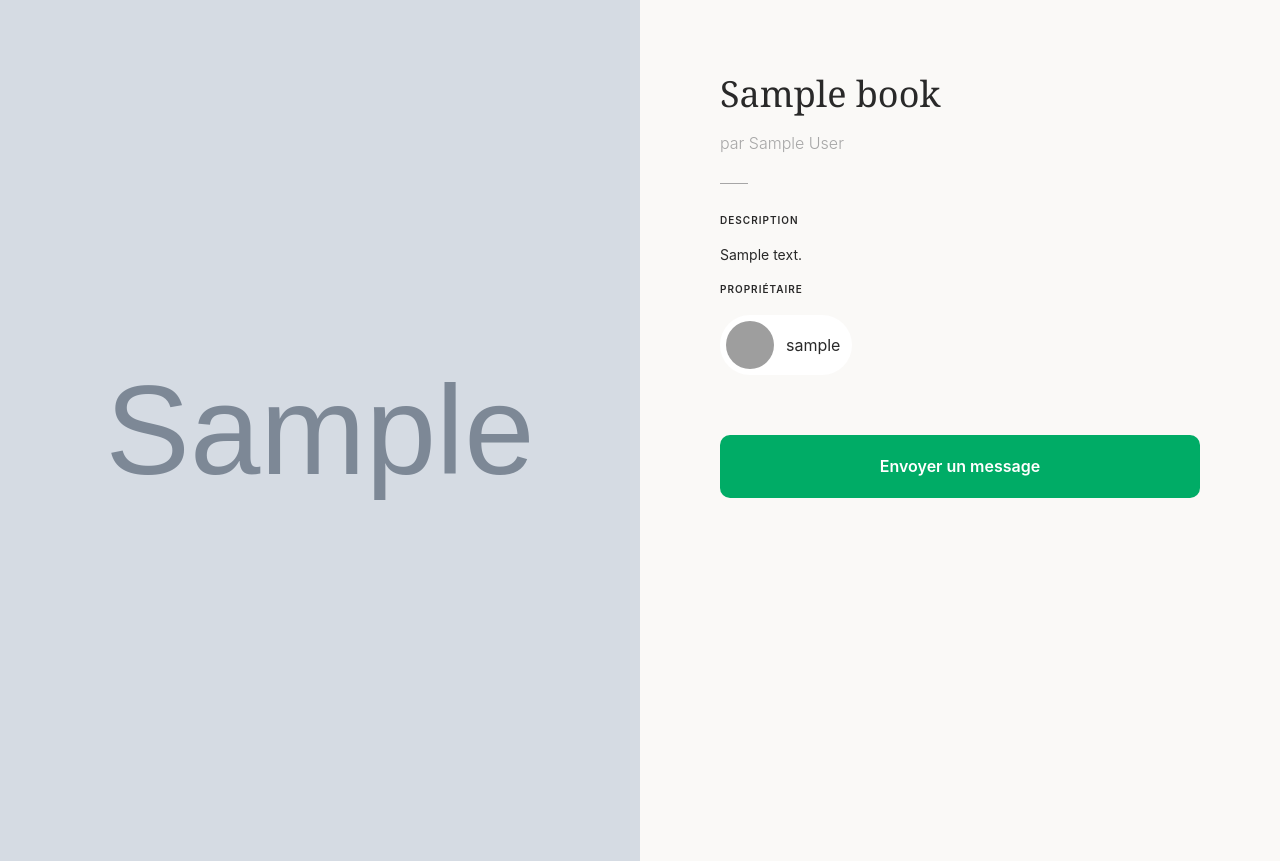
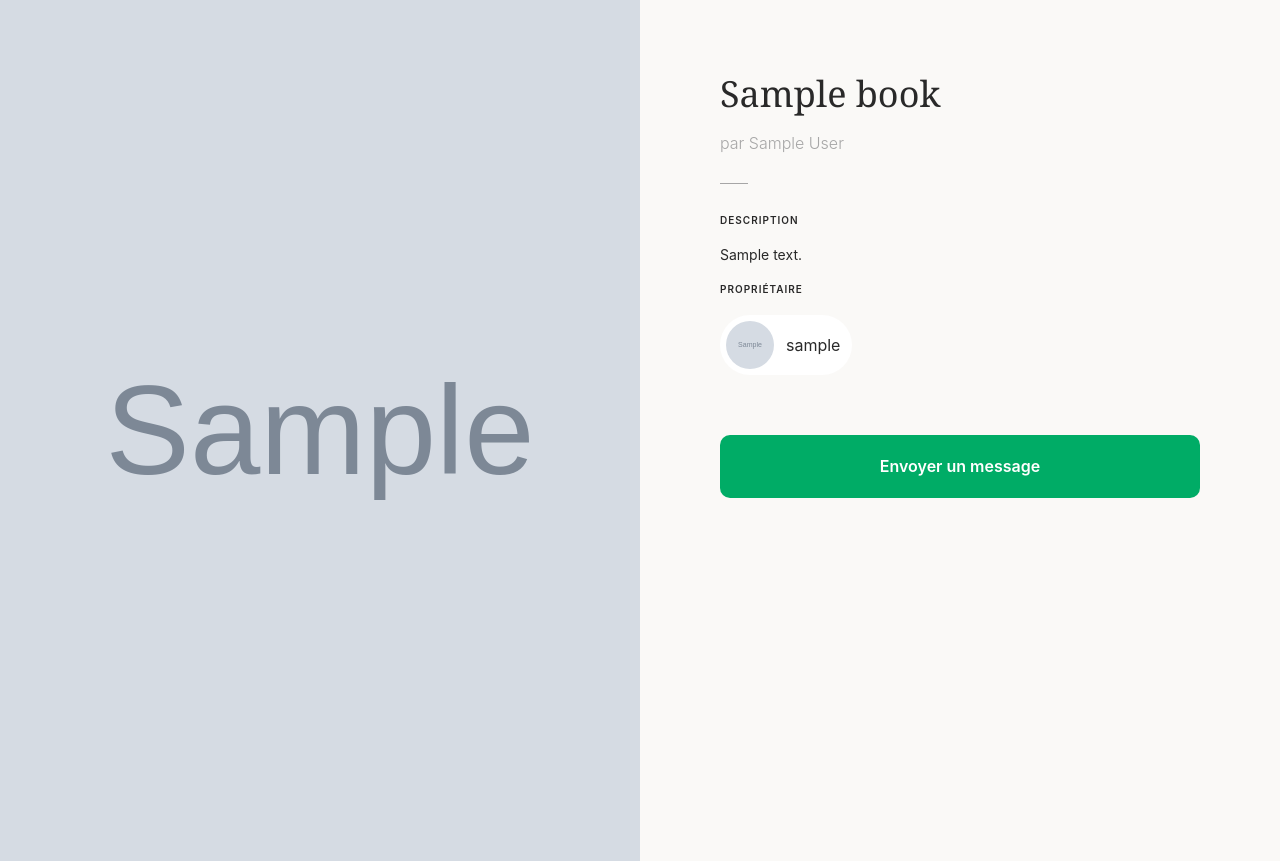
Before and after one commit to magdau5-dev/TomTroc-Project, a PHP site: template src/views/pages/sections/books/bookDetails.php in a window 1280 px wide. Shown: the part 136-997 px from the top of the page. Run offline with PHP 8.4, Linux system fonts and the light colour scheme; the template is opened without the code that fills it: most values are stand-ins (such as "Sample title", 1, 10 or a date in 2020); grey boxes marked "Sample" are stand-in pictures; grey boxes are pictures that could not be loaded.

Commit message:
Change: profil img of avatar of user_id into bookDetail

```diff
--- a/src/views/pages/sections/books/bookDetails.php
+++ b/src/views/pages/sections/books/bookDetails.php
@@ -44,10 +44,10 @@
                 PROPRIÉTAIRE
             </h2>
 
-            <a href="#" class="book-details-owner">
+            <div class="book-details-owner">
 
                 <img
-                    src="/TomTroc-Project/public/img/user.png"
+                    src="/TomTroc-Project/public/img/avatars/<?= htmlspecialchars($book['avatar']) ?>"
                     alt="Photo de profil de <?= htmlspecialchars($book['username']) ?>"
                 >
 
@@ -55,7 +55,7 @@
                     <?= htmlspecialchars($book['username']) ?>
                 </span>
 
-            </a>
+            </div>
 
             <a href="#" class="book-details-message">
                 Envoyer un message
```
